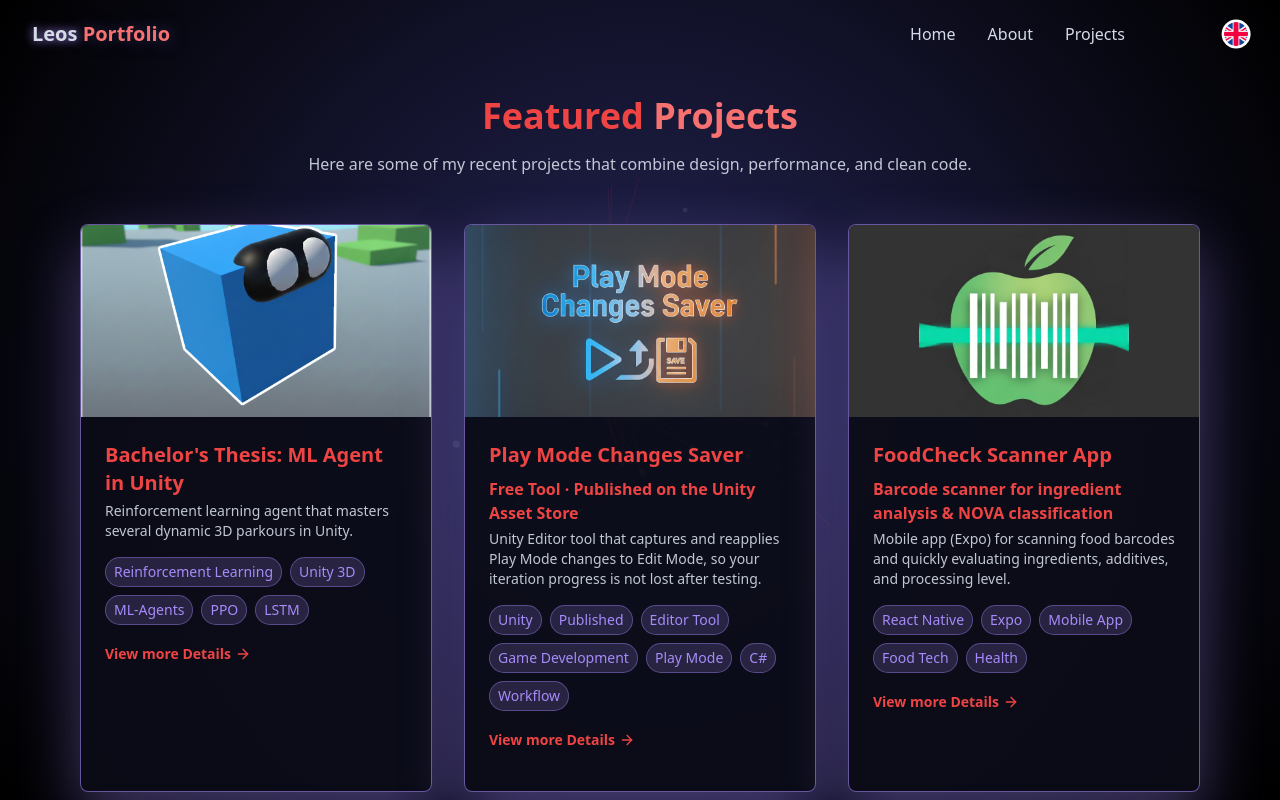
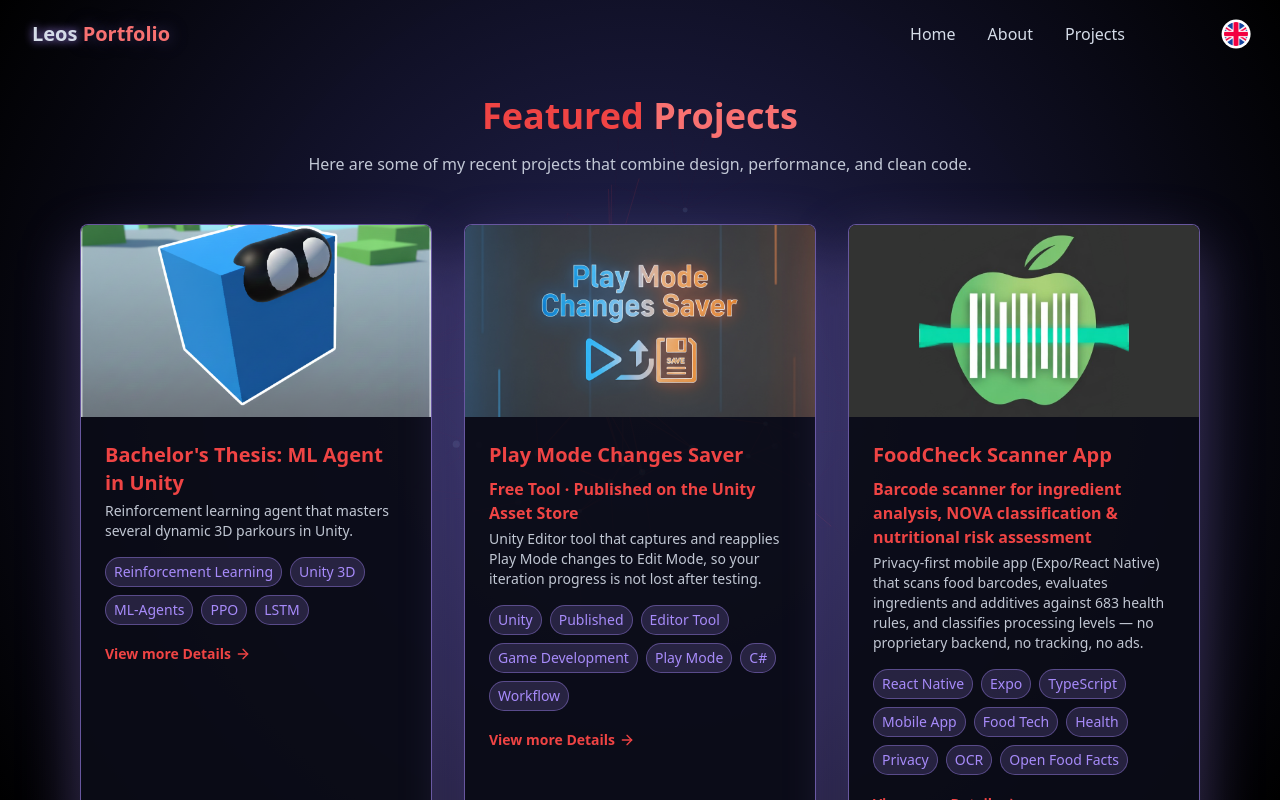
Before and after one commit to 062Leo/dev-portfolio-nextjs, a Next.js app in the folder portfolio-app/: page /projects in a window 1280 px wide. Shown: the top 800 px of the page. Built offline with nearby package versions, Linux system fonts and the light colour scheme.

Commit message:
better Text

```diff
--- a/portfolio-app/src/data/portfolio-data-en.ts
+++ b/portfolio-app/src/data/portfolio-data-en.ts
@@ -175,31 +175,59 @@ export const portfolioData = {
     {
       id: "food-check-scanner-app",
       title: "FoodCheck Scanner App",
-      subtitle: "Barcode scanner for ingredient analysis & NOVA classification",
-      description: "Mobile app (Expo) for scanning food barcodes and quickly evaluating ingredients, additives, and processing level.",
+      subtitle: "Barcode scanner for ingredient analysis, NOVA classification & nutritional risk assessment",
+      description: "Privacy-first mobile app (Expo/React Native) that scans food barcodes, evaluates ingredients and additives against 683 health rules, and classifies processing levels — no proprietary backend, no tracking, no ads.",
       longDescription:
-        "FoodCheck is a React Native (Expo) app that recognizes EAN barcodes via the camera, caches product data locally, and checks ingredients for health-related risk factors.\n\n" +
-        "The app combines local SQLite persistence, on-device ML Kit OCR for ingredient scans, and lookups against the Open Food Facts API. It includes an extensive red-flag system with 683 predefined rules, multilingual ingredient displays, and NOVA / Nutri-Score classification. Users can edit products and contribute directly to Open Food Facts.\n\n" +
-        "It is ideal for quick checks in the supermarket or for structured data collection and editing.\n\n" +
-        "The app is currently not published in an app store and has not been released to the general public; a later release is possible. Anyone who still wants to use it can build and use it at their own risk or download a ready-made build from the GitHub releases.",
+        "FoodCheck is a React Native (Expo) app that recognizes EAN-8/EAN-13 barcodes via the camera, caches product data locally in SQLite, and checks ingredients for health-related risk factors.\n\n" +
+        "The app combines local SQLite persistence, on-device ML Kit OCR for ingredient scans, and lookups against the Open Food Facts API v2. It includes an extensive red-flag system with 683 seed rules across 19 categories (E-numbers, sweeteners, preservatives, emulsifiers, hydrogenated fats, phosphates, etc.), multilingual ingredient displays in 8 languages (de/en/fr/it/es/nl/pt/pl), and NOVA / Nutri-Score classification with color-coded traffic-light ratings. AI-powered insights from Robotoff complement the analysis with confidence-scored predictions for categories, labels, and ingredients.\n\n" +
+        "Users can edit products with OCR-assisted ingredient and nutrition capture (on-device ML Kit or OFF Cloud Vision fallback), auto-translate ingredients via DeepL or MyMemory, and contribute directly to Open Food Facts. A full backup system (JSON export/import) and favorites management round out the feature set.\n\n" +
+        "Privacy is a core principle: there is no FoodCheck-owned server, no user accounts, no cloud sync, no tracking, and no ads. Personal data (favorites, filter rules, settings, API keys) stays exclusively on the device. Product data is fetched from the public Open Food Facts database and cached locally for fast re-access. Uploads to OFF are strictly opt-in and user-initiated.\n\n" +
+        "The architecture is strictly layered (screens → store → domain → infrastructure), follows SOLID principles, and is fully typed in TypeScript strict mode. The app is currently not published in an app store; a later release is possible. Anyone can build it from source or download a build from the GitHub releases.",
       image: "/Bilder/FoodCheck/AppIcon.png",
       images: [] as ProjectImage[],
       detailComponent: "",
       videos: [],
-      tags: ["React Native", "Expo", "Mobile App", "Food Tech", "Health"],
+      tags: ["React Native", "Expo", "TypeScript", "Mobile App", "Food Tech", "Health", "Privacy", "OCR", "Open Food Facts"],
       features: [
-        "Instant camera scanning of EAN-8 / EAN-13 barcodes",
-        "Cache-first architecture with a local SQLite database (offline capable)",
-        "Red-flag detection (683 seed rules) for concerning ingredients and additives",
-        "NOVA and Nutri-Score classification with color coding",
-        "OCR-assisted ingredient and nutrition capture (on-device ML Kit + OFF OCR fallback)",
-        "Multilingual ingredient display and automatic translations (DeepL / MyMemory)",
-        "Favorites, filter rules, and export/import (backup)"
+        "Instant camera scanning of EAN-8 / EAN-13 barcodes (expo-camera) with haptic feedback",
+        "Cache-first architecture: local SQLite database with 7-day stale detection for fast re-access",
+        "Traffic-light product rating (Green/Yellow/Red) based on red flags + NOVA score",
+        "Red-flag detection: 683 seed rules in 19 categories (additives, sugars, hydrogenated fats, E-numbers, etc.)",
+        "Custom filter rules: user-defined ingredient keywords and nutrient thresholds with multi-language auto-translation",
+        "NOVA classification (1-4, unprocessed to ultra-processed) and Nutri-Score (A-E), both color-coded",
+        "On-device ML Kit OCR for ingredient lists and nutrition tables with language auto-detection",
+        "OFF Cloud Vision OCR fallback (Google Cloud Vision pipeline via OFF) with crop tool and result editing",
+        "Full product catalog with text search (SQLite LIKE), filter chips (OK/Warning/Critical), sorting, and swipe-to-delete",
+        "Favorites management with inline toggle from product detail and catalog",
+        "Product editing in 8 languages: OCR capture, manual text, auto-translation (DeepL / MyMemory), batch translate",
+        "Optional contribution to Open Food Facts (requires OFF account, stored in SecureStore)",
+        "Robotoff AI insights with confidence-bar visualization",
+        "Multi-language UI: German / English, runtime switch persisted in SecureStore",
+        "Swipeable product image gallery with local file caching (expo-file-system)",
+        "Backup & restore: full SQLite export/import as JSON via native share sheet",
+        "Dark mode first design",
+        "No proprietary backend: no FoodCheck accounts, no cloud sync, no tracking, no ads — personal data never leaves the device"
       ],
-      techStack: ["TypeScript", "Expo", "React Native", "Zustand", "expo-sqlite", "ML Kit OCR", "Open Food Facts API", "Robotoff", "DeepL / MyMemory"],
-      demoLink: "",
+      techStack: [
+        "TypeScript 5.9 (strict)",
+        "Expo SDK 54 (managed workflow)",
+        "React Native 0.81 + React 19.1",
+        "Expo Router (file-based navigation)",
+        "Zustand 5 (4 stores: filter, catalog, language, settings)",
+        "expo-sqlite 16 (SQLite)",
+        "expo-camera 17 (barcode scanning)",
+        "ML Kit Text Recognition (on-device OCR)",
+        "expo-secure-store (credentials + API keys)",
+        "expo-file-system (image caching)",
+        "Open Food Facts API v2 (read + write)",
+        "Robotoff (AI insights)",
+        "DeepL Free API + MyMemory (translation)",
+        "SymSpell (spell correction for ingredient matching)",
+        "ESLint 10 (flat config) + Prettier 3",
+        "Jest + jest-expo (23 suites, 265 tests)"
+      ],demoLink: "",
       demoImage: "",
-      demoDownload: "https://github.com/062Leo/FoodCheck-Scanner/releases/download/Release/FoodCheck_V1.0.apk",
+      demoDownload: "https://github.com/062Leo/FoodCheck-Scanner/releases",
       githubUrl: "https://github.com/062Leo/FoodCheck-Scanner",
       videoBig: "/Videos/Big/FoodCheck_Video.mp4",
       custom1Link: "",
@@ -211,10 +239,10 @@ export const portfolioData = {
       miscimage: "",
       miscTitle: "",
       stats: [
-        { icon: "Layers", label: "Seed rules", value: "683 predefined rules" },
-        { icon: "Zap", label: "OCR", value: "On-device ML Kit + OFF OCR" },
-        { icon: "Code", label: "Tests", value: "23 test suites, 265 tests" },
-        { icon: "Clock", label: "Architecture", value: "Offline-first · Expo SDK 54" }
+        { icon: "Layers", label: "Seed rules", value: "683 rules in 19 categories" },
+        { icon: "Zap", label: "OCR", value: "On-device ML Kit + OFF Cloud Vision" },
+        { icon: "Code", label: "Tests", value: "23 suites, 265 tests" },
+        { icon: "Eye", label: "Privacy", value: "No own backend · No tracking · No ads" }
       ]
     },
     {
--- a/portfolio-app/src/data/portfolio-data.ts
+++ b/portfolio-app/src/data/portfolio-data.ts
@@ -159,31 +159,59 @@ export const portfolioData = {
     {
       id: "food-check-scanner-app",
       title: "FoodCheck Scanner App",
-      subtitle: "Barcode-Scanner für Zutatenanalyse & NOVA-Einstufung",
-      description: "Mobile App (Expo) zum Scannen von Lebensmittel-Barcodes und zur schnellen Bewertung von Zutaten, Additiven und Verarbeitungsgrad.",
+      subtitle: "Barcode-Scanner zur Analyse von Zutaten, NOVA-Klassifizierung und Ernährungsrisiko-Bewertung",
+      description: "Datenschutz-erste mobile App (Expo/React Native), die Lebensmittel-Barcodes scannt, Zutaten und Zusatzstoffe gegen 683 Gesundheitsregeln bewertet und Verarbeitungsstufen klassifiziert – ohne proprietären Backend, ohne Tracking, ohne Werbung.",
       longDescription:
-        "FoodCheck ist eine React Native (Expo) App, die per Kamera EAN-Barcodes erkennt, Produktdaten lokal cached und Zutaten auf gesundheitliche Risikofaktoren prüft.\n\n" +
-        "Die App kombiniert lokale SQLite-Persistence, on-device ML Kit OCR für Zutaten-Scans sowie Recherchen gegen die Open Food Facts API. Sie bietet ein umfangreiches Red-Flag-System mit 683 vordefinierten Regeln, mehrsprachige Zutatenanzeigen und eine NOVA-/Nutri-Score-Klassifikation. Benutzer können Produkte bearbeiten und direkt an Open Food Facts beitragen.\n\n" +
-        "Ideal für den schnellen Check im Supermarkt oder zur strukturierten Datensammlung und -bearbeitung.\n\n" +
-        "Die App ist derzeit nicht in einem App Store veröffentlicht und wurde nicht für die breite Öffentlichkeit bereitgestellt; eine spätere Veröffentlichung ist möglich. Wer sie dennoch nutzen möchte, kann sie auf eigenes Risiko selbst bauen und verwenden oder einen fertigen Build aus den GitHub-Releases beziehen.",
+        "FoodCheck ist eine React Native (Expo) App, die EAN-8/EAN-13 Barcodes via Kamera erkennt, Produktdaten lokal in SQLite zwischenspeichert und Zutaten auf gesundheitliche Risikofaktoren überprüft.\n\n" +
+        "Die App kombiniert lokale SQLite-Persistierung, on-device ML Kit OCR für Zutatenlisten und Abfragen gegen die Open Food Facts API v2. Sie enthält ein umfassendes Risiko-Bewertungssystem mit 683 Kern-Regeln in 19 Kategorien (E-Nummern, Süßstoffe, Konservierungsstoffe, Emulgatoren, gehärtete Fette, Phosphate etc.), mehrsprachige Zutatendarstellungen in 8 Sprachen (de/en/fr/it/es/nl/pt/pl) und NOVA-/Nutri-Score-Klassifizierung mit farblich gekennzeichneten Ampel-Bewertungen. KI-gestützte Insights von Robotoff ergänzen die Analyse mit Confidence-Scores für Kategorien, Labels und Zutaten.\n\n" +
+        "Benutzer können Produkte mit OCR-gestützter Erfassung von Zutaten und Nährwerten bearbeiten (on-device ML Kit oder Cloud Vision über OFF), Zutaten automatisch übersetzen (DeepL oder MyMemory) und direkt zu Open Food Facts beitragen. Ein vollständiges Backup-System (JSON Export/Import) und Favoritenverwaltung runden die Funktionen ab.\n\n" +
+        "Datenschutz ist Kernprinzip: kein eigener Server, keine Benutzerkonten, keine Cloud-Synchronisation, kein Tracking, keine Werbung. Persönliche Daten (Favoriten, Filterregeln, Einstellungen, API-Schlüssel) bleiben ausschließlich auf dem Gerät. Produktdaten werden aus der öffentlichen Open Food Facts Datenbank abgerufen und lokal zwischengespeichert für schnellen Zugriff. Uploads zu OFF sind vollständig optional und benutzergesteuert.\n\n" +
+        "Die Architektur ist streng geschichtet (Screens → Store → Domain → Infrastructure), folgt SOLID-Prinzipien und ist vollständig in TypeScript (Strict Mode) typisiert. Die App ist derzeit nicht im App Store veröffentlicht; eine spätere Veröffentlichung ist möglich. Jeder kann sie aus dem Quellcode bauen oder ein vorkompiliertes Build von den GitHub Releases herunterladen.",
       image: "/Bilder/FoodCheck/AppIcon.png",
       images: [] as ProjectImage[],
       detailComponent: "",
       videos: [],
-      tags: ["React Native", "Expo", "Mobile App", "Food Tech", "Health"],
+      tags: ["React Native", "Expo", "TypeScript", "Mobile App", "Food Tech", "Gesundheit", "Datenschutz", "OCR", "Open Food Facts"],
       features: [
-        "Sofortiges Kamera-Scanning von EAN-8/EAN-13 Barcodes",
-        "Cache-first Architektur mit lokaler SQLite-Datenbank (offline-fähig)",
-        "Red-Flag-Erkennung (683 Seed-Regeln) für bedenkliche Zutaten und Additive",
-        "NOVA- und Nutri-Score-Einstufung mit Farbcodierung",
-        "OCR-gestützte Zutaten- und Nährwerterfassung (on-device ML Kit + OFF OCR-Fallback)",
-        "Mehrsprachige Zutatenanzeige & automatische Übersetzungen (DeepL / MyMemory)",
-        "Favoriten, Filter-Regeln und Export/Import (Backup)"
+        "Echtzeitscanning von EAN-8/EAN-13 Barcodes mit haptischem Feedback",
+        "Cache-First-Architektur: lokale SQLite mit intelligenter 7-Tage-Ablauf-Erkennung",
+        "Ampel-Produktbewertung (Grün/Gelb/Rot) basierend auf Warnsignalen + NOVA-Score",
+        "Risiko-Bewertung: 683 Kern-Regeln in 19 Kategorien (Zusatzstoffe, Zucker, gehärtete Fette, E-Nummern, etc.)",
+        "Benutzerdefinierte Filter: Zutaten-Stichwörter und Nährstoff-Schwellenwerte mit mehrsprachiger Auto-Übersetzung",
+        "NOVA-Klassifizierung (1-4, unverarbeitet bis ultra-verarbeitet) und Nutri-Score (A-E), beide farblich gekennzeichnet",
+        "Lokales ML Kit OCR für Zutatenlisten und Nährwertangaben mit automatischer Spracherkennung",
+        "Cloud Vision OCR Fallback mit Crop-Tool und Bearbeitungsfunktion",
+        "Produktkatalog mit Textsuche (SQLite LIKE), Risiko-Filter (OK/Warnung/Kritisch), Sortierung und Wisch-zum-Löschen",
+        "Favoritenverwaltung mit schnellem Toggle aus Produktdetail und Katalog",
+        "Produktbearbeitung in 8 Sprachen: OCR-Erfassung, manuelle Eingabe, Auto-Übersetzung (DeepL/MyMemory), Batch-Übersetzung",
+        "Optionaler Beitrag zu Open Food Facts (erfordert OFF-Konto, gespeichert in SecureStore)",
+        "Robotoff AI Insights mit Confidence-Bar-Visualisierung",
+        "Mehrsprachige Benutzeroberfläche: Deutsch/Englisch, Sprachwechsel jederzeit möglich",
+        "Swipeable Bildergalerie mit lokalem File Caching (expo-file-system)",
+        "Backup & Restore: kompletter SQLite Export/Import als JSON über Native Share Sheet",
+        "Dark Mode First Design",
+        "Privacy-by-Design: kein Backend, keine Cloud-Sync, kein Tracking, keine Ads – Daten bleiben auf dem Gerät"
       ],
-      techStack: ["TypeScript", "Expo", "React Native", "Zustand", "expo-sqlite", "ML Kit OCR", "Open Food Facts API", "Robotoff", "DeepL / MyMemory"],
-      demoLink: "",
+      techStack: [
+        "TypeScript 5.9 (strict)",
+        "Expo SDK 54 (managed workflow)",
+        "React Native 0.81 + React 19.1",
+        "Expo Router (file-based navigation)",
+        "Zustand 5 (4 stores: filter, catalog, language, settings)",
+        "expo-sqlite 16 (SQLite)",
+        "expo-camera 17 (barcode scanning)",
+        "ML Kit Text Recognition (on-device OCR)",
+        "expo-secure-store (credentials + API keys)",
+        "expo-file-system (image caching)",
+        "Open Food Facts API v2 (read + write)",
+        "Robotoff (AI insights)",
+        "DeepL Free API + MyMemory (translation)",
+        "SymSpell (spell correction for ingredient matching)",
+        "ESLint 10 (flat config) + Prettier 3",
+        "Jest + jest-expo (23 suites, 265 tests)"
+      ],demoLink: "",
       demoImage: "",
-      demoDownload: "https://github.com/062Leo/FoodCheck-Scanner/releases/download/Release/FoodCheck_V1.0.apk",
+      demoDownload: "https://github.com/062Leo/FoodCheck-Scanner/releases",
       githubUrl: "https://github.com/062Leo/FoodCheck-Scanner",
       videoBig: "/Videos/Big/FoodCheck_Video.mp4",
       custom1Link: "",
@@ -195,10 +223,10 @@ export const portfolioData = {
       miscimage: "",
       miscTitle: "",
       stats: [
-        { icon: "Layers", label: "Seed-Regeln", value: "683 vordefinierte Regeln" },
-        { icon: "Zap", label: "OCR", value: "On-device ML Kit + OFF OCR" },
-        { icon: "Code", label: "Tests", value: "23 Test-Suiten, 265 Tests" },
-        { icon: "Clock", label: "Architektur", value: "Offline-first · Expo SDK 54" }
+        { icon: "Layers", label: "Risiko-Regeln", value: "683 Kern-Regeln in 19 Kategorien" },
+        { icon: "Zap", label: "OCR", value: "On-Device ML Kit + OFF Cloud Vision" },
+        { icon: "Code", label: "Tests", value: "265 Tests über 23 Suites" },
+        { icon: "Eye", label: "Datenschutz", value: "Dezentral · Ohne Tracking · Werbefrei" }
       ]
     },
     {
```
